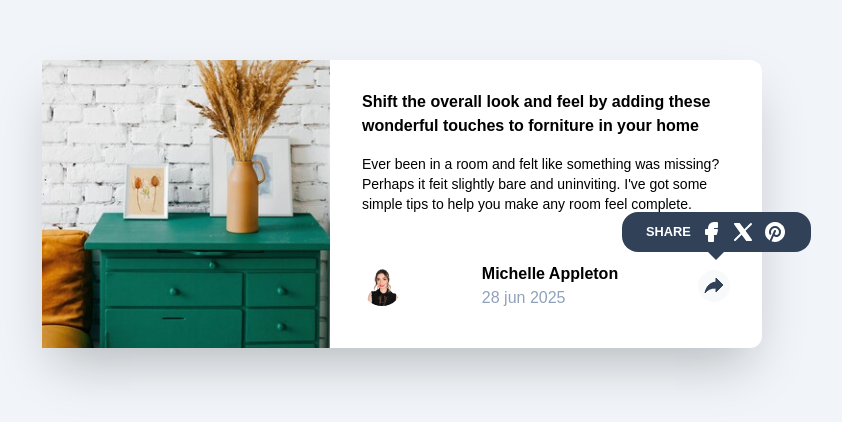
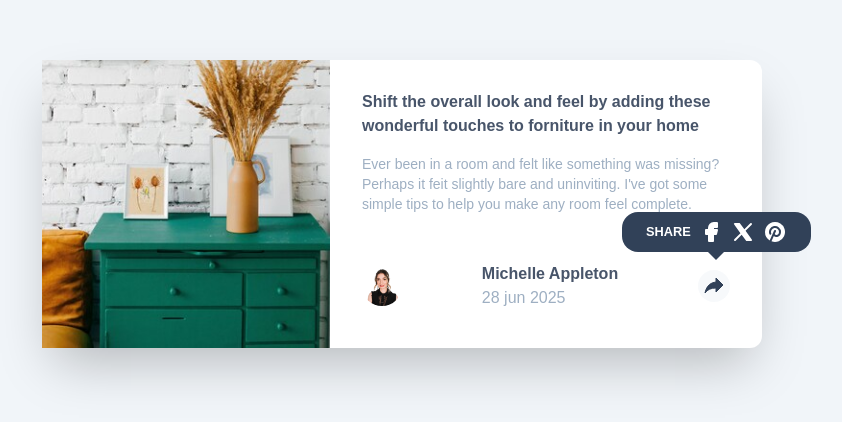
Before and after one commit to KevinRivera1/Article-Preview, a React (Vite) app: page / in a window 1280 px wide. Shown: the part 196-618 px from the top of the page, without its empty margins (238-1080 px from the left). Built offline with nearby package versions, Linux system fonts and the light colour scheme.

Commit message:
[CHORE](CardPreview): improve styles

```diff
--- a/src/features/article/components/CardPreview.tsx
+++ b/src/features/article/components/CardPreview.tsx
@@ -3,7 +3,7 @@ import { Tooltip } from '../../../common/Tooltip';
 
 export const CardPreview = () => {
 	return (
-		<article className="w-[20rem] h-max bg-white overflow-hidden rounded-xl md:overflow-visible md:flex md:w-full md:h-max lg:w-[45rem] md:pb-0 shadow-2xl">
+		<article className="w-[21rem] h-max bg-white overflow-hidden rounded-xl md:overflow-visible md:flex md:w-full md:h-max lg:w-[45rem] md:pb-0 shadow-2xl">
 			<img
 				src="./image.png"
 				alt="Imagen de redes sociales"
@@ -11,11 +11,11 @@ export const CardPreview = () => {
 			/>
 			<div className="relative flex flex-col justify-center gap-10 px-8 py-2 mt-4 md:mt-0">
 				<div className="content flex flex-col gap-y-4">
-					<h1 className="font-bold text-pretty">
+					<h1 className="font-bold text-Very-Grayish-Blue text-pretty">
 						Shift the overall look and feel by adding these wonderful touches to forniture in your home
 					</h1>
 
-					<p className="text-pretty text-sm">
+					<p className="text-pretty font-medium text-Grayish-Blue text-sm">
 						Ever been in a room and felt like something was missing? Perhaps it feit slightly bare and uninviting. I've
 						got some simple tips to help you make any room feel complete.
 					</p>
@@ -23,8 +23,8 @@ export const CardPreview = () => {
 				<footer className="flex justify-between items-center py-2">
 					<img src="./perfil.webp" alt="imagen perfil de usuario" className="aspect-square rounded-full size-10" />
 					<div className="content-footer">
-						<span className="font-bold block">Michelle Appleton</span>
-						<span className="text-slate-400">28 jun 2025</span>
+						<span className="font-bold text-Very-Grayish-Blue block">Michelle Appleton</span>
+						<span className="text-Grayish-Blue font-medium">28 jun 2025</span>
 					</div>
 					<ButtonShared />
 				</footer>
```
